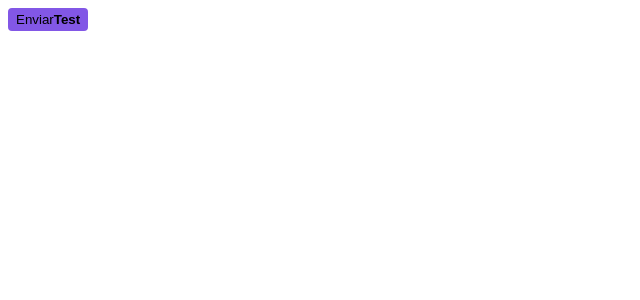
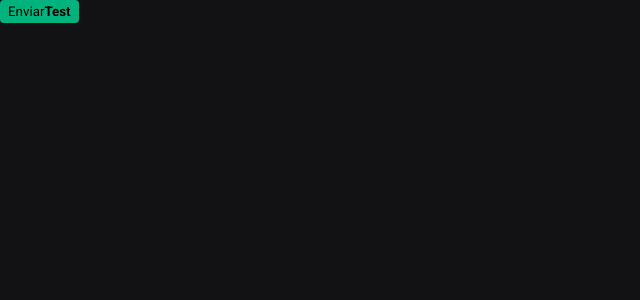
Before and after one commit to LuisRuediger/Modulo-04-ignite-shop, a Next.js app: page / in a window 1280 px wide. Shown: the top 300 px of the page, without its empty margins (0-640 px from the left). Built offline with nearby package versions, Linux system fonts and the light colour scheme.

Commit message:
estilos globais

```diff
--- a/src/pages/_app.tsx
+++ b/src/pages/_app.tsx
@@ -1,4 +1,7 @@
+import { globalStyles } from '@/styles/global'
 import type { AppProps } from 'next/app'
+
+globalStyles()
 
 export default function App({ Component, pageProps }: AppProps) {
   return <Component {...pageProps} />
--- a/src/pages/index.tsx
+++ b/src/pages/index.tsx
@@ -1,7 +1,7 @@
 import { styled } from "@/styles"
 
 const Button = styled('button', {
-  backgroundColor: '$rocketseat',
+  backgroundColor: '$green300',
   borderRadius: 4,
   border: 0,
   padding: '4px 8px',
--- /dev/null
+++ b/src/styles/global.ts
@@ -0,0 +1,20 @@
+import { globalCss } from ".";
+
+export const globalStyles = globalCss({
+  '*': {
+    margin:0,
+    padding: 0,
+    boxSizing: 'border-box'
+  },
+
+  body: {
+    background: '$gray900',
+    color: '$gray100',
+    'webkit-font-smoothing': 'antialiased'
+  },
+
+  'body, input, textarea, button': {
+    fontFamily: 'Roboto',
+    fontWeight: 400,
+  }
+})
--- a/src/styles/index.ts
+++ b/src/styles/index.ts
@@ -12,7 +12,15 @@
 } = createStitches({
   theme: {
     colors: {
-      rocketseat: '#8257e6',
+      white: '#FFF',
+
+      gray900: '#121214',
+      gray800: '#202024',
+      gray300: '#c4c4cc',
+      gray100: '#e1e1e6',
+
+      green500: '#00875f',
+      green300: '#00b37e',
     }
   }
 })
```
